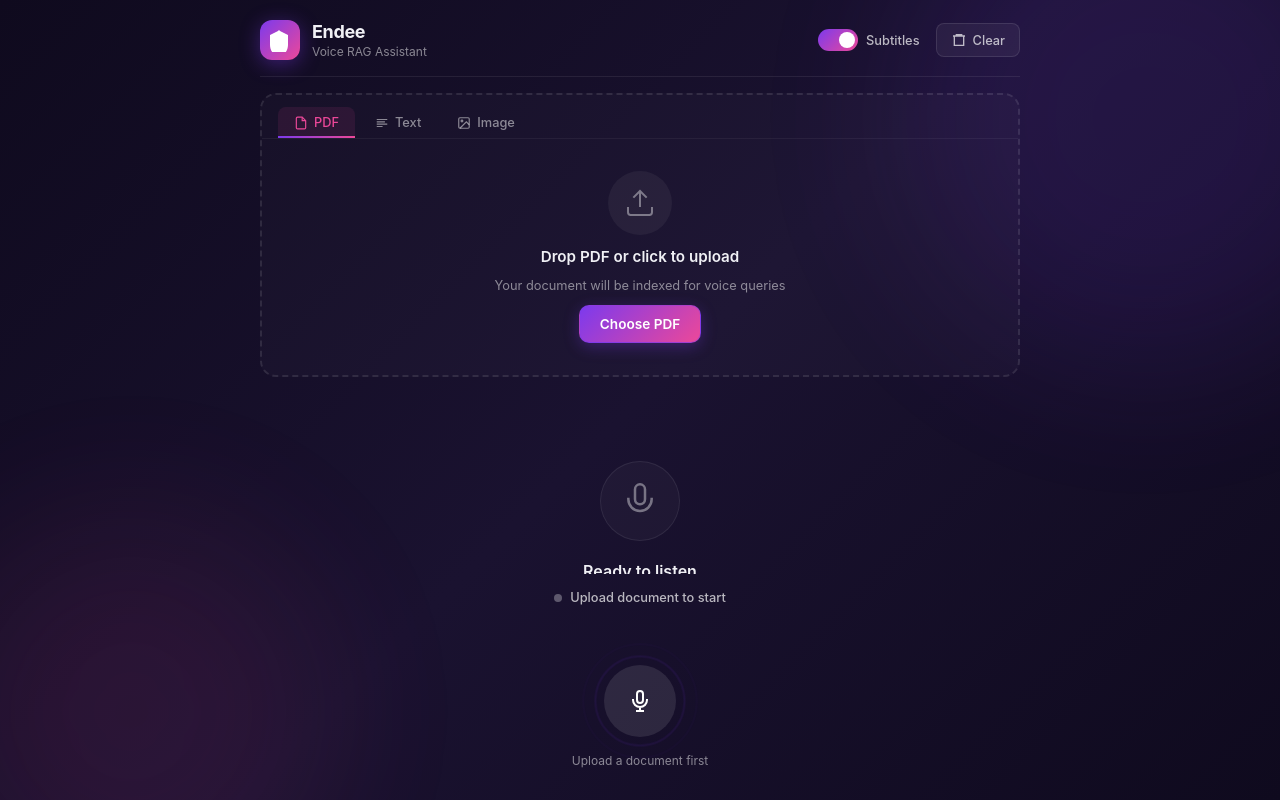
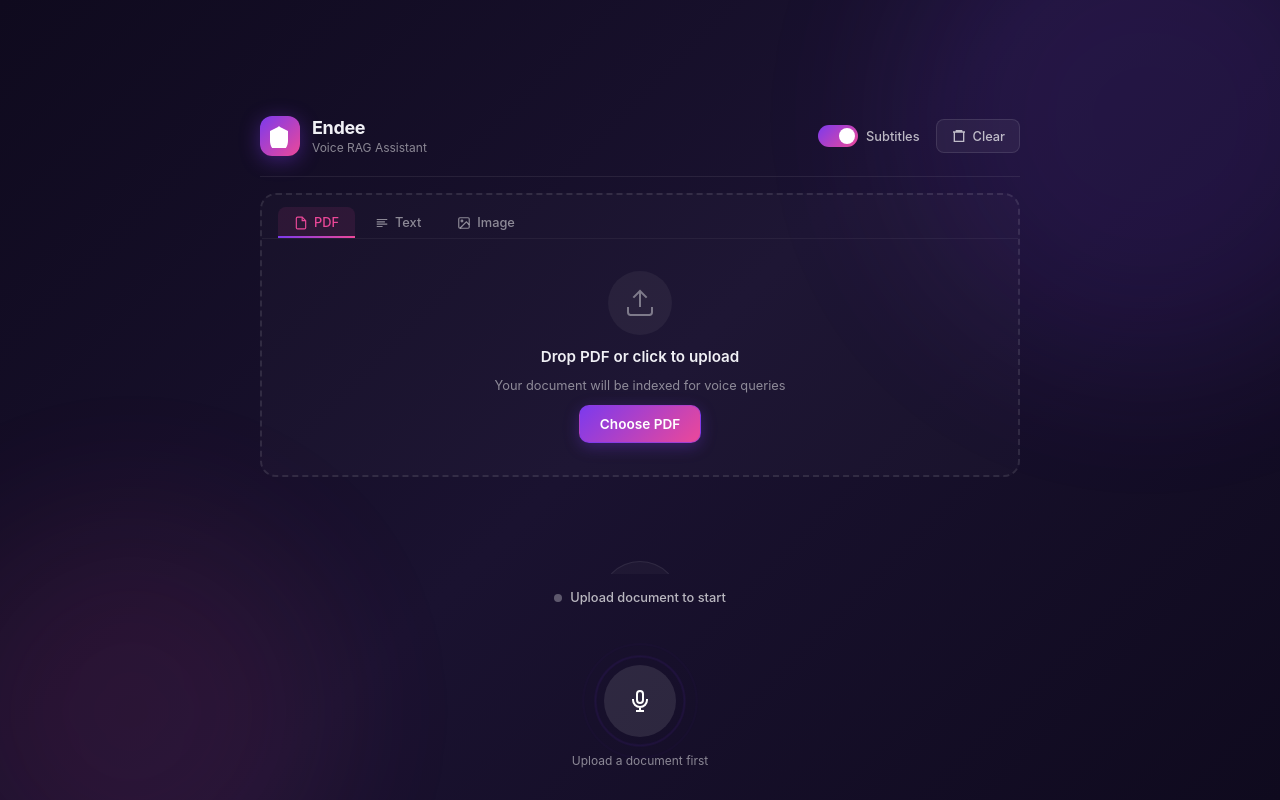
Before and after one commit to the-carnage/Endee-Assignment, a React (Vite) app in the folder endee-frontend/: page / in a window 1280 px wide. Built offline with nearby package versions, Linux system fonts and the light colour scheme.

Commit message:
fix header visibility and use gemini-2.0-flash-exp for audio transcription

```diff
--- a/endee-frontend/src/App.css
+++ b/endee-frontend/src/App.css
@@ -4,6 +4,7 @@
   width: 100vw;
   overflow: hidden;
   background: linear-gradient(135deg, #0f0a1e 0%, #1a1230 50%, #0f0a1e 100%);
+  padding-top: env(safe-area-inset-top);
 }
 
 .gradient-orb {
@@ -47,9 +48,9 @@
   z-index: 1;
   display: flex;
   flex-direction: column;
-  height: 100%;
+  height: calc(100% - 100px);
   max-width: 800px;
-  margin: 0 auto;
+  margin: 100px auto 0;
   padding: 0 20px;
 }
 
@@ -58,7 +59,7 @@
   display: flex;
   align-items: center;
   justify-content: space-between;
-  padding: 20px 0 16px;
+  padding: 16px 0 20px;
   border-bottom: 1px solid rgba(255, 255, 255, 0.08);
   flex-shrink: 0;
 }
```
Also changed, not shown: 1 other file (tests, documents, lock files or other folders).
